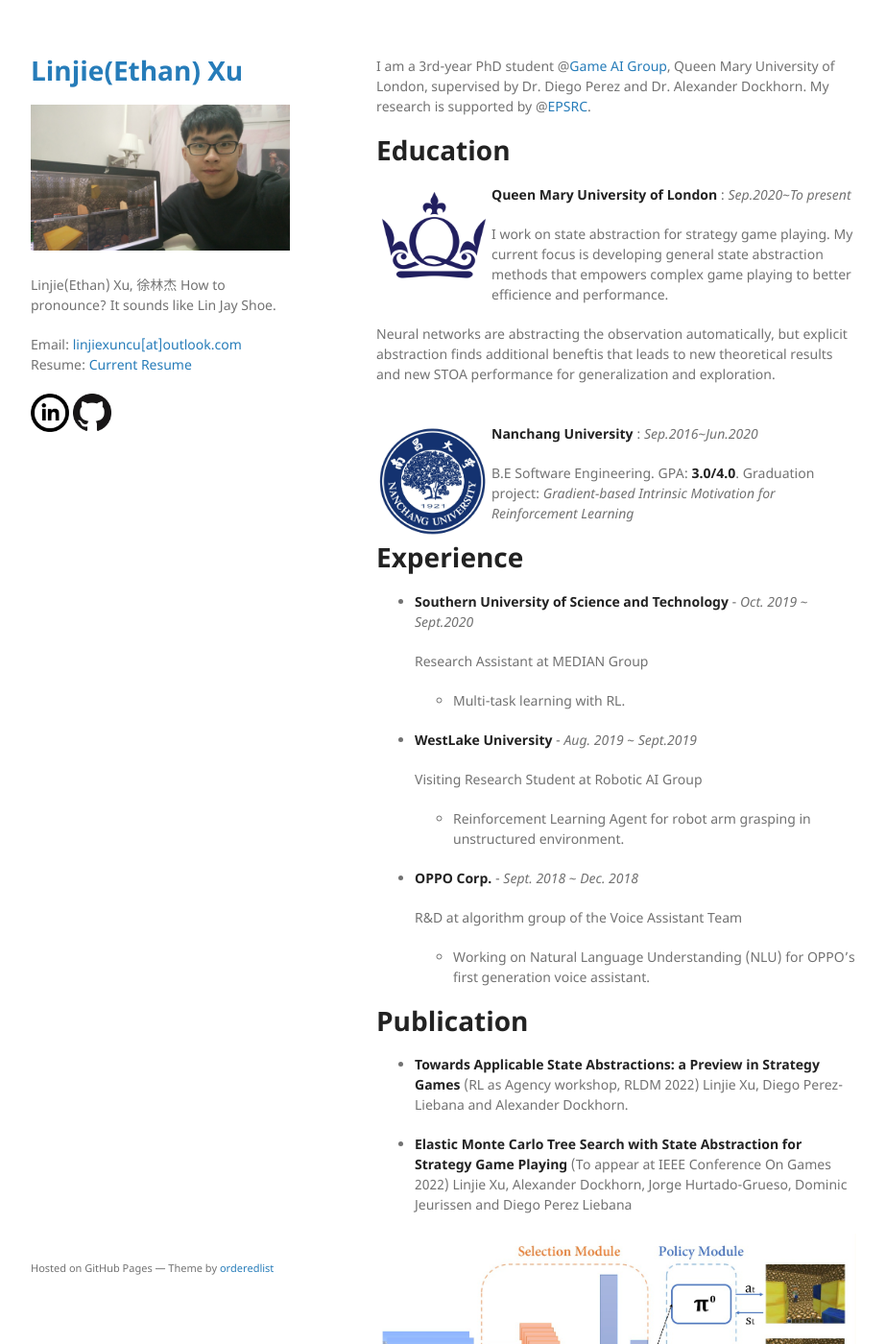
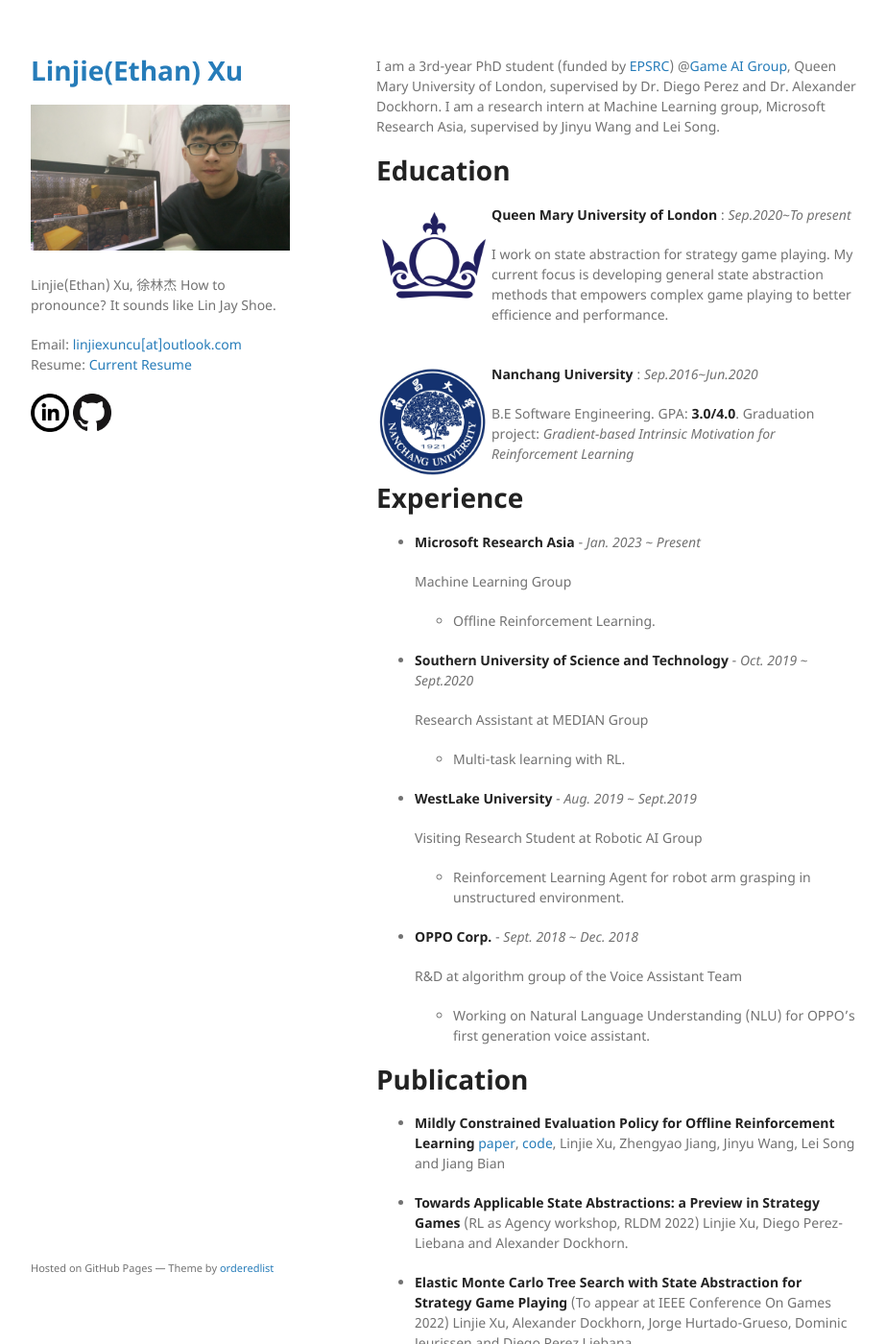
Before and after one commit to egg-west/egg-west.github.io, a Jekyll site: the page built from index.md, in a window 1280 px wide and 1400 px high. Shown: the whole window at 96% size, without its empty margins (178-1101 px from the left). Built offline with Jekyll 4.4.1, drawn with Linux system fonts in a browser that asks for light colours; our own code applies the rules of GitHub Pages for plain Markdown files; the repository's description, which GitHub fills in, is left out; some of the changed text lies outside the part shown.

Commit message:
update not planned

```diff
--- a/index.md
+++ b/index.md
@@ -1,4 +1,6 @@
-I am a 3rd-year PhD student  @[Game AI Group](http://gameai.eecs.qmul.ac.uk/), Queen Mary University of London, supervised by Dr. Diego Perez and Dr. Alexander Dockhorn. My research is supported by @[EPSRC](https://gow.epsrc.ukri.org/NGBOViewGrant.aspx?GrantRef=EP/T008962/1).
+I am a 3rd-year PhD student (funded by [EPSRC](https://gow.epsrc.ukri.org/NGBOViewGrant.aspx?GrantRef=EP/T008962/1))  @[Game AI Group](http://gameai.eecs.qmul.ac.uk/), Queen Mary University of London, supervised by Dr. Diego Perez and Dr. Alexander Dockhorn.
+I am a research intern at Machine Learning group, Microsoft Research Asia, supervised by Jinyu Wang and Lei Song.
+
 
 
 
@@ -8,8 +10,6 @@ I am a 3rd-year PhD student  @[Game AI Group](http://gameai.eecs.qmul.ac.uk/), Q
 **Queen Mary University of London** : *Sep.2020*~*To present*
 
 I work on state abstraction for strategy game playing. My current focus is developing general state abstraction methods that empowers complex game playing to better efficience and performance.
-
-Neural networks are abstracting the observation automatically, but explicit abstraction finds additional beneftis that leads to new theoretical results and new STOA performance for generalization and exploration.
 <br/><br/>
 
 
@@ -20,6 +20,12 @@ B.E Software Engineering.  GPA: **3.0/4.0**. Graduation project: *Gradient-based
 
 
 # Experience
+* **Microsoft Research Asia** - *Jan. 2023* ~ *Present*
+
+    Machine Learning Group
+
+    *  Offline Reinforcement Learning.
+
 * **Southern University of Science and Technology** - *Oct. 2019* ~ *Sept.2020*
 
     Research Assistant at MEDIAN Group
@@ -39,6 +45,8 @@ B.E Software Engineering.  GPA: **3.0/4.0**. Graduation project: *Gradient-based
     * Working on Natural Language Understanding (NLU) for OPPO's first generation voice assistant.
 
 # Publication
+* **Mildly Constrained Evaluation Policy for Offline Reinforcement Learning** [paper](https://arxiv.org/pdf/2306.03680.pdf), [code](https://github.com/egg-west/MCEP), Linjie Xu, Zhengyao Jiang, Jinyu Wang, Lei Song and Jiang Bian
+
 * **Towards Applicable State Abstractions: a Preview in Strategy Games** (RL as Agency workshop, RLDM 2022) Linjie Xu, Diego Perez-Liebana and Alexander Dockhorn.
 
 * **Elastic Monte Carlo Tree Search with State Abstraction for Strategy Game Playing** (To appear at IEEE Conference On Games 2022) Linjie Xu, Alexander Dockhorn, Jorge Hurtado-Grueso, Dominic Jeurissen and Diego Perez Liebana
@@ -56,9 +64,10 @@ B.E Software Engineering.  GPA: **3.0/4.0**. Graduation project: *Gradient-based
 
 # Personal Interests
 
-* **Sports**: Badminton, basketball and football.
-* **Chat**: You are welcomed to send me an email to arrange a chat for research ideas, careers etc.
-* **Books Reading**:
-* *Good Economics for Hard Times* by Abhijit V. Banerjee and Esther Duflo
-*  *Becoming* by Michelle Obama
-*  *Lone Survivors* by Marcus Luttrell
+* **Sports**: Badminton, basketball and football. I am learning swimming.
+* **Collaboration**: You are welcomed to send me an email to arrange a chat for research ideas, careers etc.
+* **Books**:
+  - *Born a Crime* by Trevor Noah
+  - *Good Economics for Hard Times* by Abhijit V. Banerjee and Esther Duflo
+  - *Becoming* by Michelle Obama
+  - *Lone Survivors* by Marcus Luttrell
```
Also changed, not shown: 1 other file.
